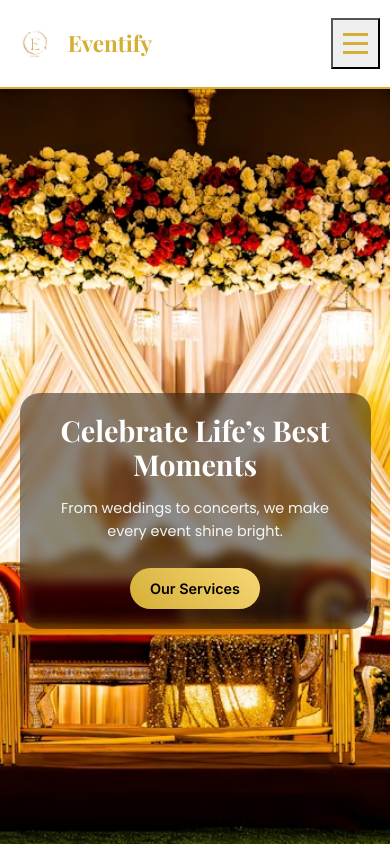
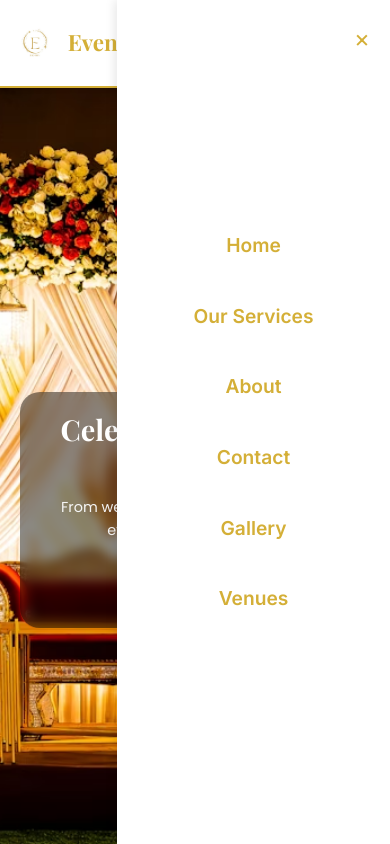
Before and after one commit to Adeel-116/Eventify, a plain HTML site: page index.html in a window 390 px wide. Both pictures are taken after a click on the button "menu". Shown: the top 844 px of the page. Drawn offline with nearby package versions, Linux system fonts and the light colour scheme.

Commit message:
Upate on mobile device

```diff
--- a/index.html
+++ b/index.html
@@ -41,6 +41,7 @@
       </div>
 
       <nav class="nav-links" id="nav-links">
+  <button class="close-btn" id="closeBtn" aria-label="close menu">&times;</button>
   <a href="#home">Home</a>
   <a href="#services">Our Services</a>
   <a href="#about">About</a>
@@ -437,6 +438,25 @@
   });
 </script>
 
+<!-- Mobile Nav Toggle Script -->
+<script>
+  document.addEventListener("DOMContentLoaded", () => {
+    const hamburger = document.getElementById('hamburger');
+    const navLinks = document.getElementById('nav-links');
+    const closeBtn = document.getElementById('closeBtn');
+
+    hamburger.addEventListener('click', () => {
+      navLinks.classList.toggle('active');
+      hamburger.classList.toggle('active');
+    });
+
+    closeBtn.addEventListener('click', () => {
+      navLinks.classList.remove('active');
+      hamburger.classList.remove('active');
+    });
+  });
+</script>
+
 <script src="https://cdn.jsdelivr.net/npm/aos@2.3.4/dist/aos.js"></script>
 <script>
   AOS.init({
--- a/style.css
+++ b/style.css
@@ -122,6 +122,12 @@ body {
   flex-direction: column;
   cursor: pointer;
   padding: 10px;
+  border: none;
+  background: transparent;
+}
+
+.close-btn {
+  display: none;
 }
 
 .hamburger span {
@@ -184,6 +190,22 @@ body {
 
   .hamburger.active span:nth-child(3) {
     transform: rotate(-45deg) translate(7px, -6px);
+  }
+
+  .close-btn {
+    display: none;
+    border: none;
+    background: transparent;
+    color: #d4af37;
+    font-size: 1.5rem;
+    cursor: pointer;
+    position: absolute;
+    top: 20px;
+    right: 20px;
+  }
+
+  .nav-links.active .close-btn {
+    display: block;
   }
 }
 
@@ -429,6 +451,14 @@ html {
   padding: 100px 0;
   background: #fff;
   overflow: hidden;
+}
+
+/* Reduce spacing after Our Story on mobile */
+@media (max-width: 768px) {
+  #about {
+    margin-top: 2rem !important;
+    margin-bottom: 2rem !important;
+  }
 }
 
 /* Smooth entry animation */
```
